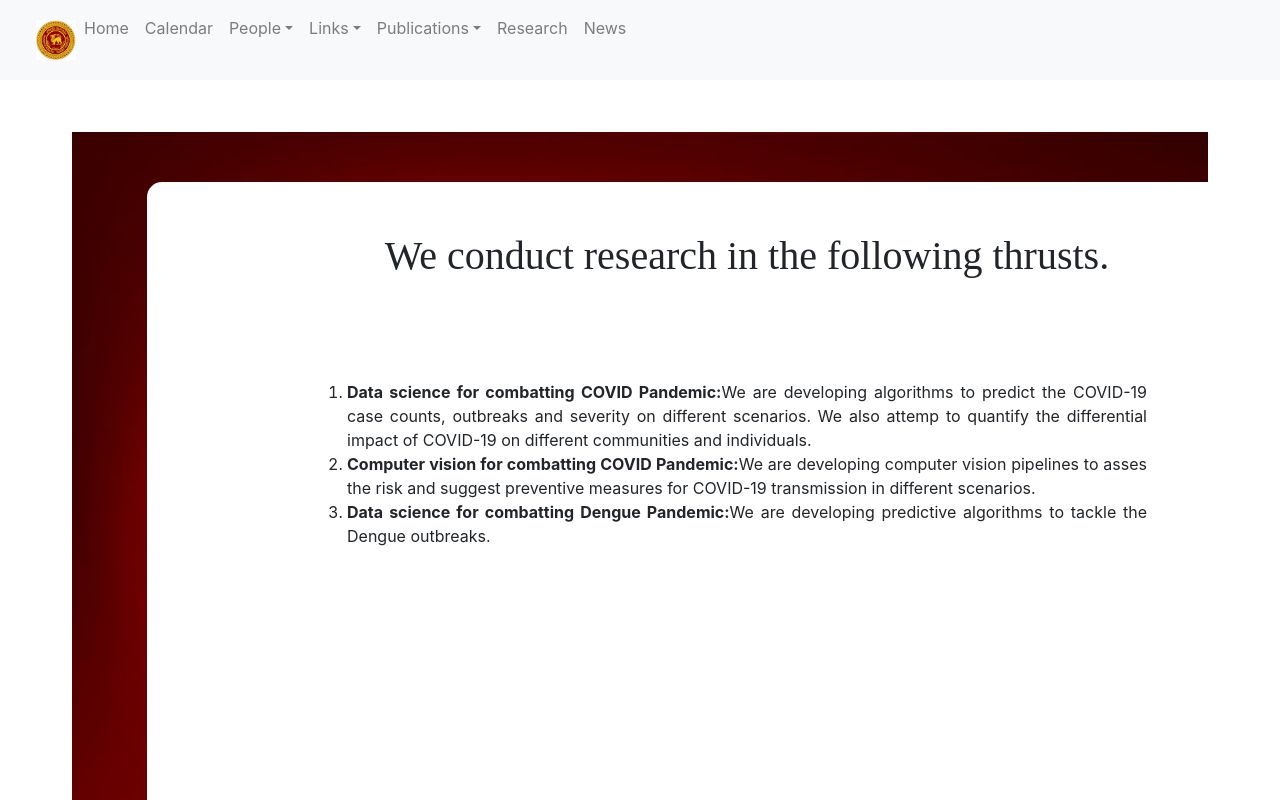
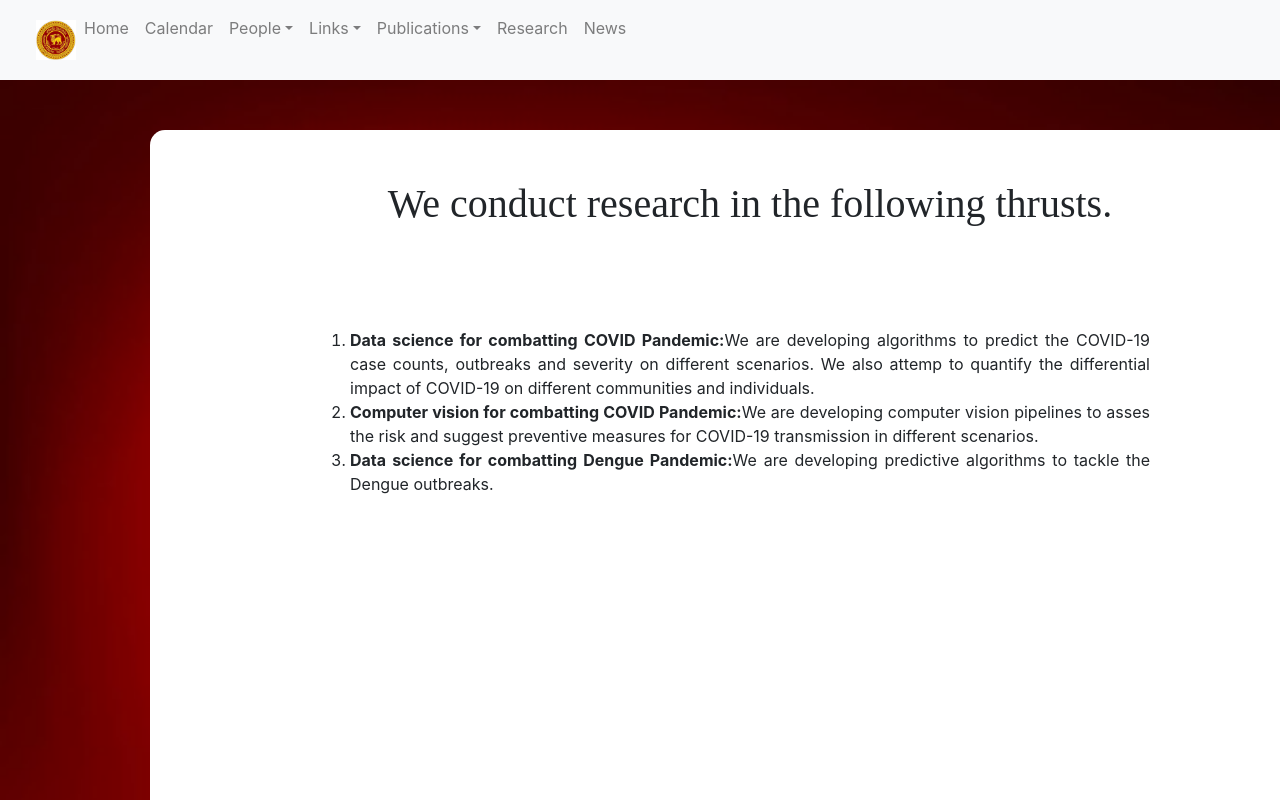
Before and after one commit to pdncovid/dashboard, a React (Create React App) app: page /research in a window 1280 px wide. Shown: the top 800 px of the page. Built offline with nearby package versions, Linux system fonts and the light colour scheme.

Commit message:
alterations done2

```diff
--- a/src/App.js
+++ b/src/App.js
@@ -3,7 +3,7 @@ import "./App.css";
 import Home from "./containers/Home";
 import News from "./containers/News";
 import AboutUs from "./containers/AboutUs";
-import { BrowserRouter as Router, Route } from "react-router-dom";
+import { BrowserRouter as Router, Route, Switch } from "react-router-dom";
 import Calendar from "./containers/Calendar";
 import Links from "./containers/Links";
 import Research from "./containers/Research";
@@ -16,17 +16,12 @@ import Footer from "./components/Footer";
 
 function App() {
   return (
-    <div>
-      <NavBar />
-      <div
-        style={{
-          paddingTop: 52,
-          paddingLeft: 72,
-          paddingRight: 72,
-          height: "100vh",
-        }}
-      >
+
+
         <Router>
+          <div>
+          <NavBar />
+        <Switch>
           <Route exact path="/" component={Home} />
           <Route exact path="/news" component={News} />
           <Route exact path="/aboutUs" component={AboutUs} />
@@ -37,10 +32,14 @@ function App() {
           <Route exact path="/people" component={People} />
           <Route exact path="/joinUs" component={JoinUs} />
           <Route exact path="/contactUs" component={ContactUs} />
+          </Switch>
+          <Footer></Footer>
+          </div>
         </Router>
-        <Footer></Footer>
-      </div>
-    </div>
+
+
+
+
   );
 }
 
--- a/src/components/Footer.js
+++ b/src/components/Footer.js
@@ -10,6 +10,7 @@ const Footer = (props) => {
         paddingBottom: 40,
         // paddingLeft:100,
         // marginTop:150,
+        backgroundColor:"gray"
       }}
     >
       <h6>Footer</h6>
--- a/src/containers/AboutUs.js
+++ b/src/containers/AboutUs.js
@@ -8,7 +8,7 @@ const AboutUs = (props) => {
 
       <div
         className="mainPanel"
-        style={{ width: 1200, height: 1200, marginLeft: 75 }}
+        style={{ width: 1200, height: 1200, marginLeft: 150 }}
       >
         {/* for a margin at the top of the white section */}
         <div style={{ height: 50 }}></div>
--- a/src/containers/Calendar.js
+++ b/src/containers/Calendar.js
@@ -8,7 +8,7 @@ const Calendar = props=>{
         {/* for a margin at the top */}
         <div style={{height:50}}></div>
 
-        <div className="mainPanel" style={{ width:1200,height:1200, marginLeft:75}}>
+        <div className="mainPanel" style={{ width:1200,height:1200, marginLeft:150}}>
 
         {/* for a margin at the top of the white section */}
         <div style={{height:50}}></div>
--- a/src/containers/ContactUS.js
+++ b/src/containers/ContactUS.js
@@ -8,7 +8,7 @@ const ContactUs = (props) => {
 
       <div
         className="mainPanel"
-        style={{ width: 1200, height: 1200, marginLeft: 75 }}
+        style={{ width: 1200, height: 1200, marginLeft: 150 }}
       >
         {/* for a margin at the top of the white section */}
         <div style={{ height: 50 }}></div>
--- a/src/containers/News.js
+++ b/src/containers/News.js
@@ -10,7 +10,7 @@ const News = props=>{
             {/* for a margin at the top */}
             <div style={{height:50}}></div>
 
-            <div className="mainPanel" style={{ width:1200,height:1200, marginLeft:75}}>
+            <div className="mainPanel" style={{ width:1200,height:1200, marginLeft:150}}>
 
             {/* for a margin at the top */}
             <div style={{height:50}}></div>
--- a/src/containers/Research.js
+++ b/src/containers/Research.js
@@ -10,7 +10,7 @@ const Research = props=>{
         {/* for a margin at the top */}
         <div style={{height:50}}></div>
 
-        <div className="mainPanel" style={{ width:1200,height:1200, marginLeft:75}}>
+        <div className="mainPanel" style={{ width:1200,height:1200, marginLeft:150}}>
 
         {/* for a margin at the top of the white section */}
         <div style={{height:50}}></div>
```
